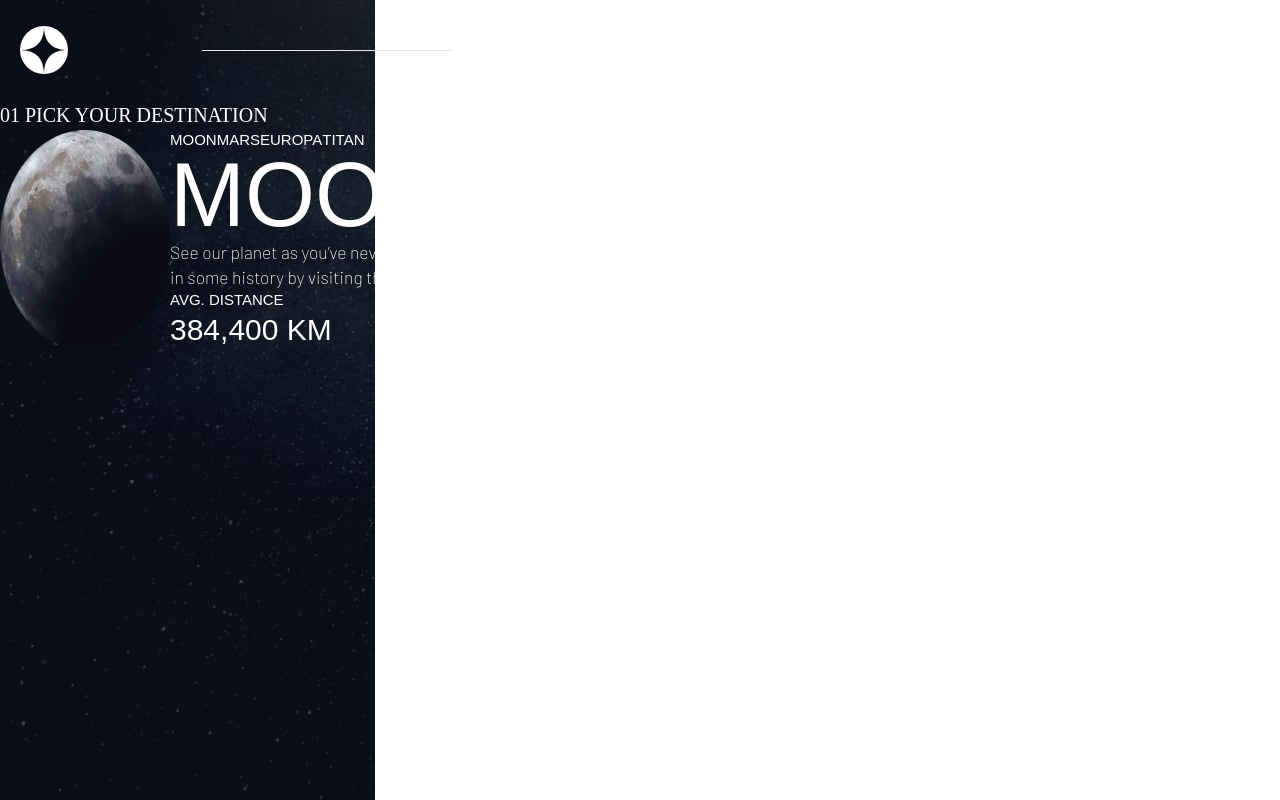
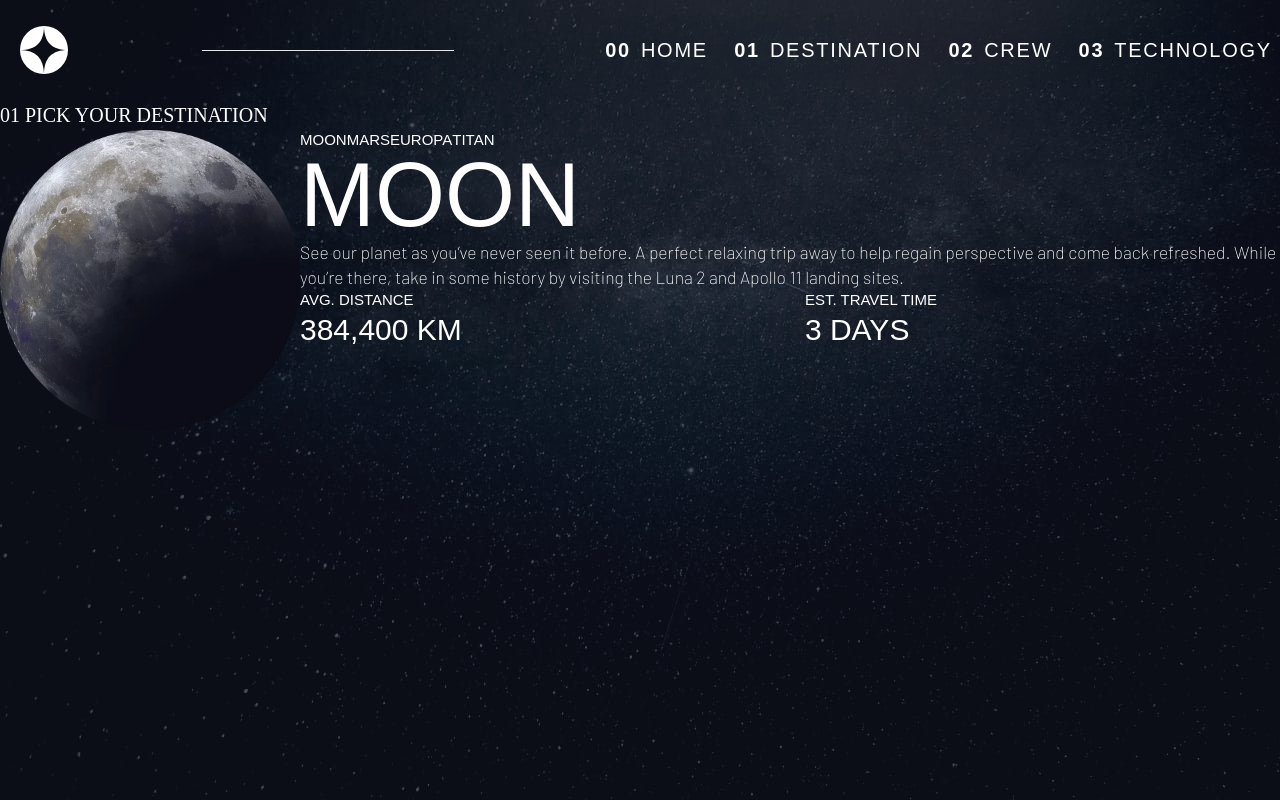
Before and after one commit to drydenje/space-tourism, a Next.js app: page /destination in a window 1280 px wide. Built offline with nearby package versions, Linux system fonts and the light colour scheme; a web font is replaced by a local one; what @savvywombat/tailwindcss-grid-areas would draw is missing.

Commit message:
pulling crew data from contentful (no images yet though)

```diff
--- a/app/crew/page.tsx
+++ b/app/crew/page.tsx
@@ -1,9 +1,12 @@
 import NavBar from '@/src/components/NavBar';
-import data from '@/data/crew';
+import FetchGraphQL from '@/data/FetchGraphQL';
+// import data from '@/data/crew';
 
 
 export default async function Home() {
-  console.log(data);
+  const data = await FetchGraphQL(query);
+  console.log('-----------')
+  console.log(data.data.crewCollection);
 
   return (
     <div className="bg-crew-desktop cover">
@@ -14,3 +17,13 @@ export default async function Home() {
     </div>
   )
 }
+
+const query = `query {
+  crewCollection {
+    items {
+      name
+      role
+      bio
+    }
+  }
+}`;
--- a/app/destination/page.tsx
+++ b/app/destination/page.tsx
@@ -16,7 +16,10 @@ type Destination = {
 export default function Home() {
 
   return (
-    <div className="h-screen w-screen bg-no-repeat bg-destination-mobile">
+    <div className="h-screen w-screen bg-no-repeat
+      bg-destination-mobile
+      md:bg-destination-tablet
+      lg:bg-destination-desktop">
       <NavBar />
       <main>
         <h1 className="uppercase"><span className="grey">01</span> Pick your destination</h1>
--- a/src/components/DestinationPicker/DestinationPicker.tsx
+++ b/src/components/DestinationPicker/DestinationPicker.tsx
@@ -20,7 +20,7 @@ const DestinationPicker = ({destinations}: Destination[] ) => {
 
   return (
     <div className="flex flex-row">
-      <Image src={images.webp} alt="planet" width={170} height={170}/>
+      <Image src={images.webp} alt="planet" width={300} height={300}/>
       <aside className="grow">
         <nav>
           <ul className="flex flew-row">
--- /dev/null
+++ b/src/data/FetchGraphQL.js
@@ -0,0 +1,21 @@
+const FetchGraphQL = async (
+  query,
+  host = process.env.ENDPOINT,
+  token = process.env.ACCESS_TOKEN
+) => {
+  const opts = {
+    method: "POST",
+    headers: {
+      Authorization: "Bearer " + token,
+      "Content-Type": "application/json",
+    },
+    body: JSON.stringify({ query }),
+  };
+
+  const results = await fetch(host, opts)
+    .then((res) => res.json())
+    .catch(console.error);
+  return results;
+};
+
+export default FetchGraphQL;
--- /dev/null
+++ b/src/data/index.js
@@ -0,0 +1,2 @@
+export * from "./FetchGraphQL";
+export { default } from "./FetchGraphQL";
```
Also changed, not shown: 1 other file (tests, documents, lock files or other folders).
